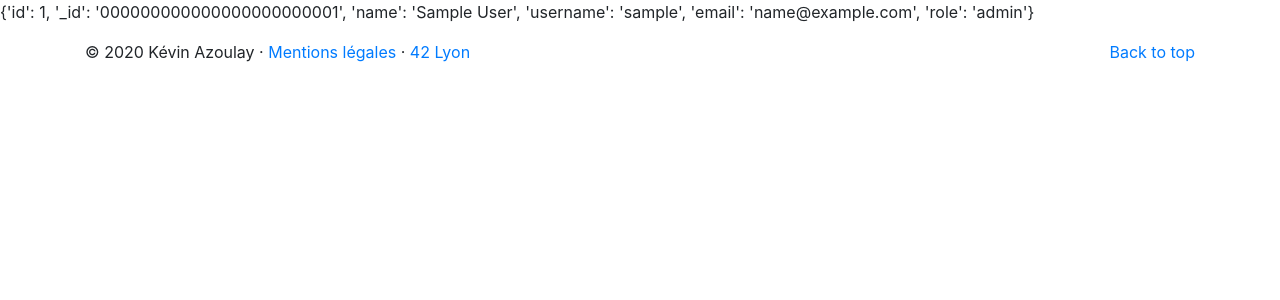
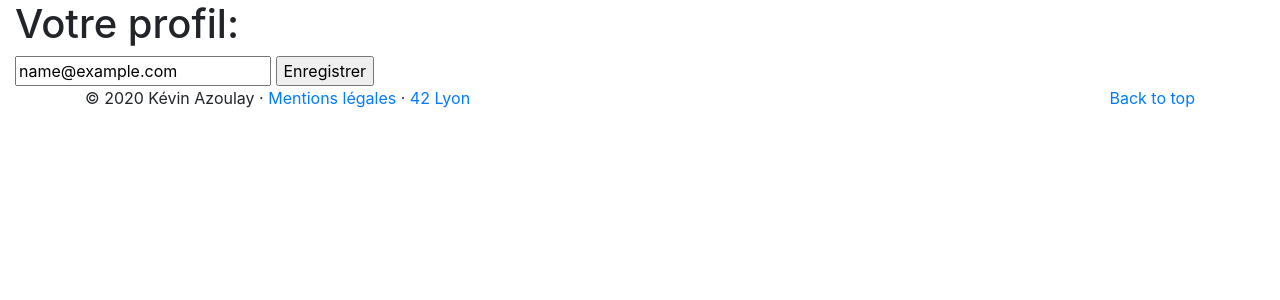
Before and after one commit to mhmestb2018/Dating-web-app, a Flask app: page /profile/ in a window 1280 px wide. Shown: the part 92-392 px from the top of the page. Run offline with Flask 2, Linux system fonts and the light colour scheme; the visitor is signed in with stand-in values (Sample User, id 1); parts of the project's set-up code (start-up, migrations or seed data) failed here and were passed over; some libraries are stand-ins or nearby versions.

Commit message:
playground working without db

```diff
--- a/app/routes.py
+++ b/app/routes.py
@@ -31,6 +31,7 @@ def logout():
     if "user" in session:
         flash(f"{session['user']} déconnecté", "info")
         session.pop("user", None)
+        session.pop("email", None)
     return redirect(url_for("login"))
 
 
@@ -38,17 +39,23 @@ def logout():
 def CoucouRoute():
     return app.config['SQLALCHEMY_DATABASE_URI']
 
-def profile_page(user):
-    return render_template("user.html", user=user)
-
 @app.route("/users/<user>/")
 def users(user):
-    return profile_page(user)
+    return render_template("profile.html", user=user)
 
-@app.route("/profile/")
+@app.route("/profile/", methods=["POST", "GET"])
 def profile():
     if "user" in session:
-        return profile_page(session["user"])
+        email = None
+        if request.method == "POST":
+            if "email" in request.form and request.form["email"] is not "":
+                email = request.form["email"]
+                session["email"] = email
+                flash("Email enregistré", "info")
+        else:
+            if "email" in session:
+                email = session["email"]
+        return render_template("profile_edit.html", user=session["user"], email=email)
     flash("Vous n'êtes pas connecté", "info")
     return redirect(url_for("login"))
 
--- a/app/templates/base.html
+++ b/app/templates/base.html
@@ -52,6 +52,7 @@
               </form>
             </div>
           </nav>
+          <div class="container-fluid">
             {% with messages = get_flashed_messages() %}
                 {% if messages %}
                     {% for msg in messages %}
@@ -60,6 +61,7 @@
                 {% endif %}
             {% endwith %}
             {% block body %}{% endblock %}
+          </div>
           <!-- JS, Popper.js, and jQuery -->
 <script src="https://code.jquery.com/jquery-3.5.1.slim.min.js" integrity="sha384-DfXdz2htPH0lsSSs5nCTpuj/zy4C+OGpamoFVy38MVBnE+IbbVYUew+OrCXaRkfj" crossorigin="anonymous"></script>
 <script src="https://cdn.jsdelivr.net/npm/popper.js@1.16.0/dist/umd/popper.min.js" integrity="sha384-Q6E9RHvbIyZFJoft+2mJbHaEWldlvI9IOYy5n3zV9zzTtmI3UksdQRVvoxMfooAo" crossorigin="anonymous"></script>
--- /dev/null
+++ b/app/templates/oneshot.html
@@ -0,0 +1,5 @@
+{% extends "base.html" %}
+{% block title %}{{title}}{% endblock %}
+{% block body %}
+{{content}}
+{% endblock %}
--- a/app/templates/user.html
+++ b/app/templates/profile.html
@@ -1,5 +1,5 @@
 {% extends "base.html" %}
 {% block title %}Profil de {{user}}{% endblock %}
 {% block body %}
-<p>{{user}}</p>
+<h1>Profil de {{user}}</h1>
 {% endblock %}
--- /dev/null
+++ b/app/templates/profile_edit.html
@@ -0,0 +1,9 @@
+{% extends "base.html" %}
+{% block title %}Profil de {{user}}{% endblock %}
+{% block body %}
+<h1>Votre profil:</h1>
+<form  action="#" method="post">
+    <input type="email" name="email" placeholder="Votre adresse email", value="{{email if email}}"/>
+    <input type="submit" value="Enregistrer"/>
+</form>
+{% endblock %}
```
Lines whose indentation alone changed are shown as unchanged.
